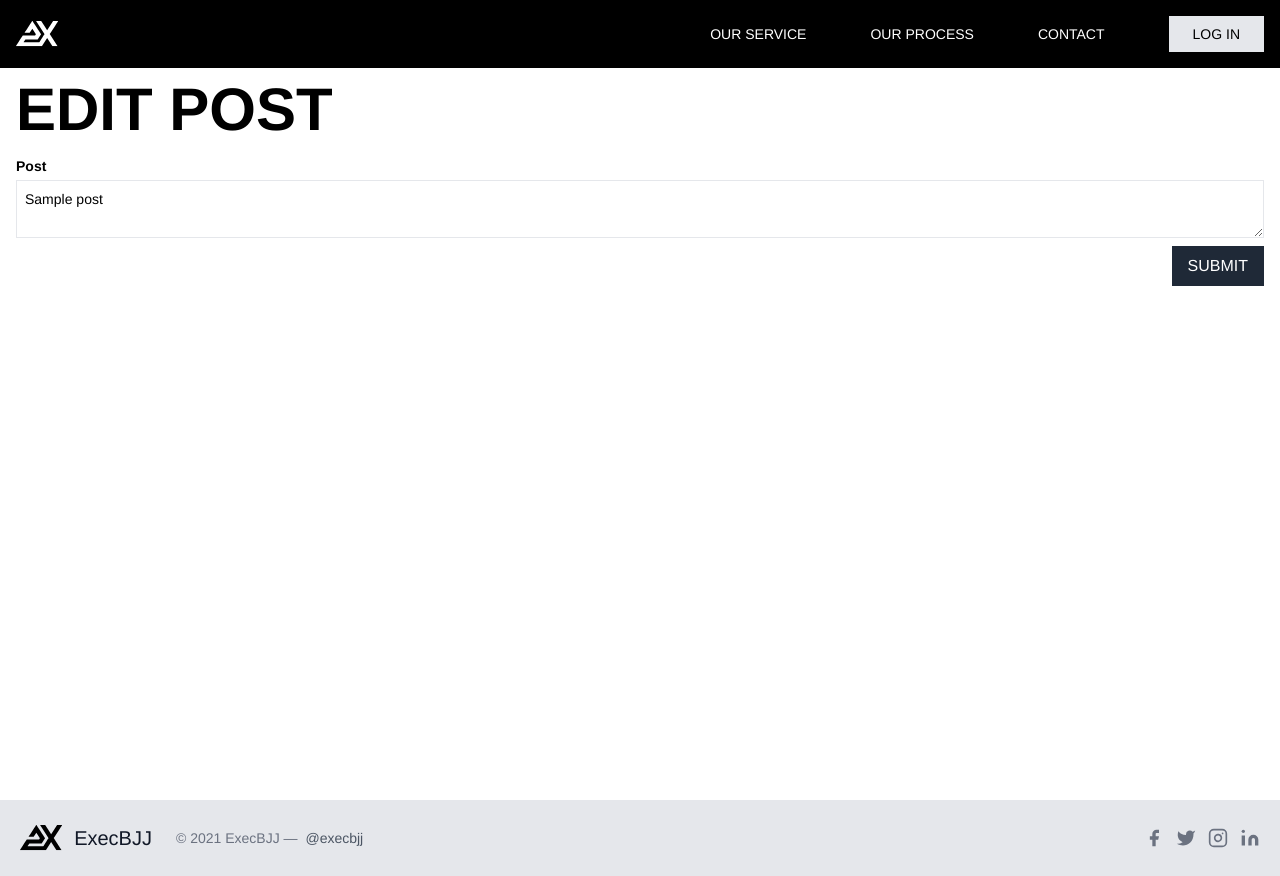
After one commit to slammer1870/studious-lamp, a Flask app: page /posts/edit/1 in a window 1280 px wide. The commit adds this page. Run offline with Flask 2, Linux system fonts and the light colour scheme; a database or web service that is not in the repository returns one stand-in record (values such as "Sample title"); style sheets or scripts are compiled from the project's sources; some libraries are stand-ins or nearby versions.

Commit message:
add: update and delete functionality to posts

```diff
--- a/posts/routes.py
+++ b/posts/routes.py
@@ -1,12 +1,12 @@
 from flask import Flask, request, session
 from flask.helpers import flash, url_for
+from flask.templating import render_template
 from werkzeug.utils import redirect
 from posts.forms import PostForm
 from app import app
 from .models import Post
 from .forms import PostForm
-import uuid
-from datetime import datetime
+from app import db
 
 @app.route('/posts/create/', methods=['POST'])
 def create():
@@ -18,3 +18,23 @@ def create():
         return redirect(url_for('dashboard'))
     flash("An error occured, post not created", "bg-red-400")
     return redirect(url_for('dashboard'))
+
+@app.route('/posts/edit/<string:id>', methods=['GET', 'POST'])
+def edit(id):
+    form = PostForm(request.form)
+    post = db.posts.find_one({"_id": id})
+    form.post.data = post['post']
+    if request.method == "POST" and form.validate():
+        post = Post()
+        new_form = PostForm(request.form)
+        post.edit(id, new_form)
+        flash("Post has been updated", "bg-yellow-400")
+        return redirect(url_for('dashboard'))
+    return render_template("edit_post.html", form=form)
+
+@app.route('/posts/delete/<string:id>', methods=['POST'])
+def delete(id):
+    post = Post()
+    post.delete(id)
+    flash("Post has been deleted", "bg-yellow-400")
+    return redirect(url_for('dashboard'))
--- a/requirements.txt
+++ b/requirements.txt
@@ -8,6 +8,8 @@ Jinja2==3.0.1
 MarkupSafe==2.0.1
 passlib==1.7.4
 pymongo==3.12.0
+python-dateutil==2.8.2
 python-dotenv==0.19.0
+six==1.16.0
 Werkzeug==2.0.1
 WTForms==2.3.3
--- /dev/null
+++ b/templates/edit_post.html
@@ -0,0 +1,20 @@
+{% extends "base.html" %} {% block content %}
+<div class="pt-20 p-4 h-screen">
+  <h1 class="text-3xl lg:text-6xl font-semibold uppercase mb-4">Edit Post</h1>
+  {% from "partials/_formhelpers.html" import render_field %}
+  <form action="" method="POST">
+    <div class="flex flex-col text-sm font-semibold">
+      {{render_field(form.post, class_="p-2 mt-1 border mb-2")}}
+    </div>
+    <div class="flex mb-2">
+      <button
+        type="submit"
+        class="bg-gray-800 text-white uppercase font-medium px-4 py-2 ml-auto"
+        value="Submit"
+      >
+        Submit
+      </button>
+    </div>
+  </form>
+</div>
+{% endblock %}
```
Also changed, not shown: posts/models.py (+10 -1 lines), templates/dashboard.html (+7 -20 lines).
